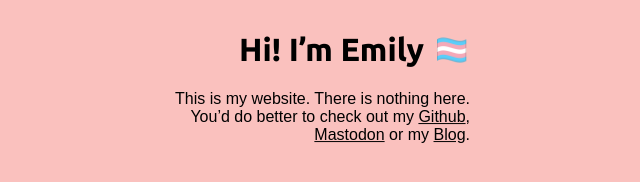
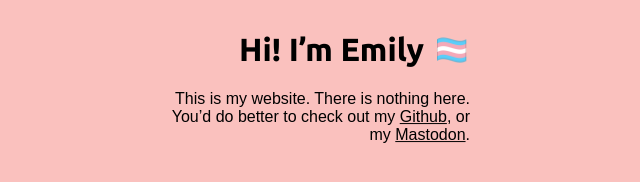
Before and after one commit to emilytmclean/emilymclean.github.io, a Jekyll site: the page built from _pages/homepage.md, in a window 1280 px wide. Shown: the part 365-547 px from the top of the page, without its empty margins (490-1130 px from the left). Built offline with Jekyll 4.4.1, drawn with Linux system fonts in a browser that asks for light colours; emoji names are drawn with the system emoji font.

Commit message:
Update homepage.md

```diff
--- a/_pages/homepage.md
+++ b/_pages/homepage.md
@@ -4,5 +4,5 @@
 title: ""
 ---
 # Hi! I'm Emily <i class="twa twa-transgender-flag"></i>
-This is my website. There is nothing here. You'd do better to check out my [Github](https://github.com/emilymclean),
-[Mastodon](https://blahaj.zone/@emily) or my [Blog](https://blog.emilym.cl).
+This is my website. There is nothing here. You'd do better to check out my [Github](https://github.com/emilymclean), or my
+[Mastodon](https://blahaj.zone/@emily).
```
